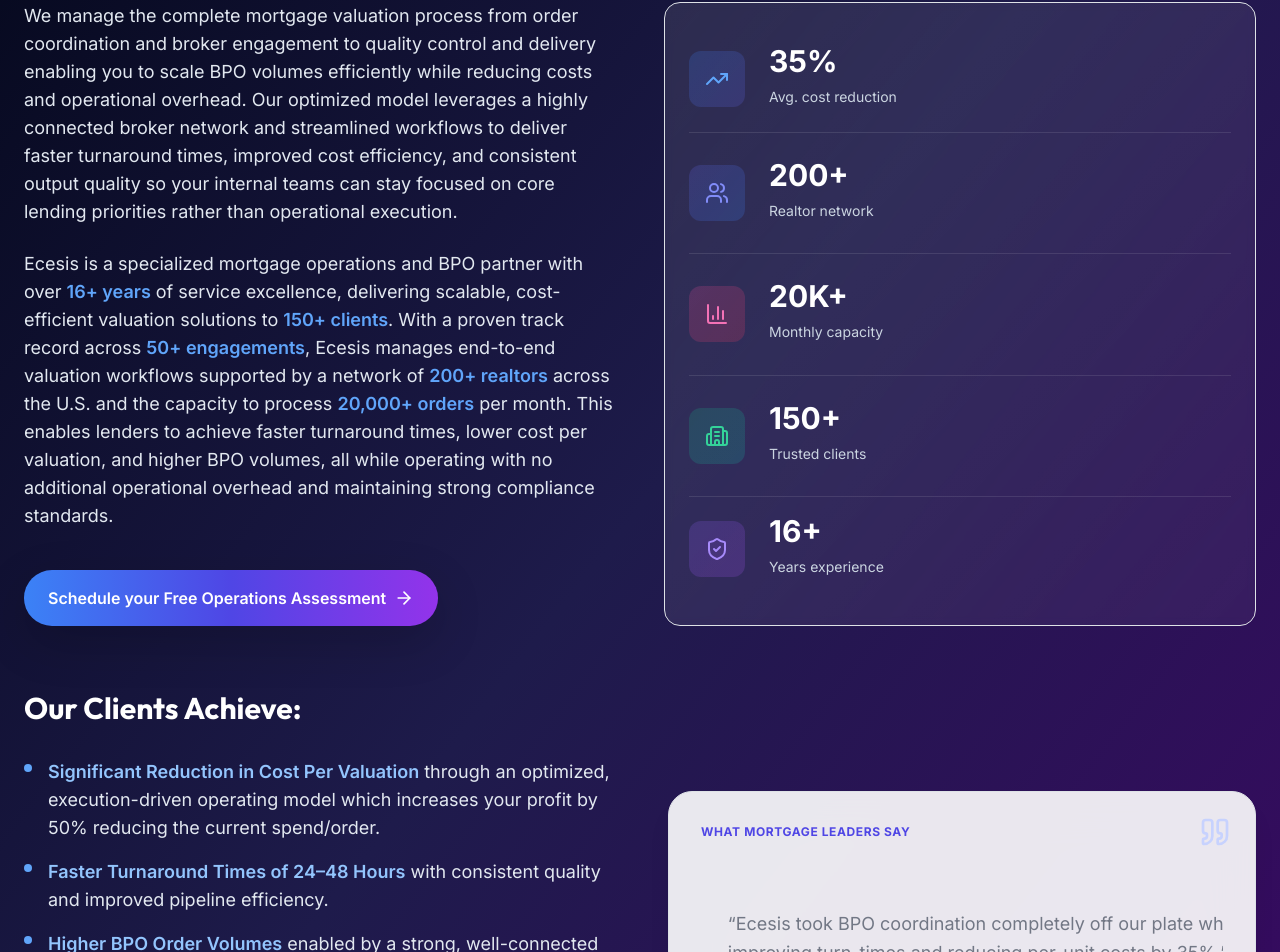
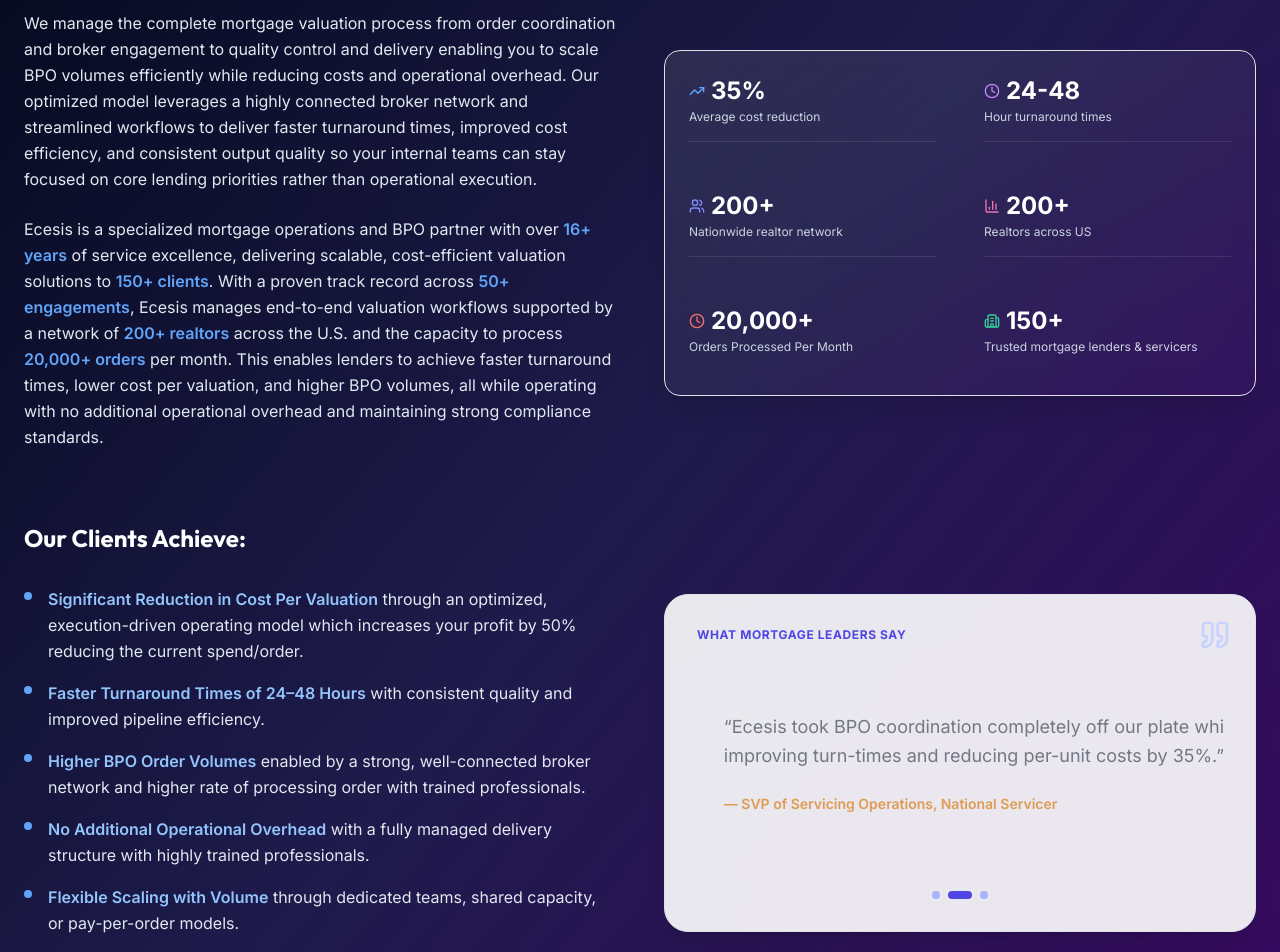
Before and after one commit to Hrishiii-s/demo-project, a Next.js app: page /services-details/b2b_bpo_valuation in a window 1280 px wide. Shown: the part 410-1362 px from the top of the page. Built offline with nearby package versions, Linux system fonts and the light colour scheme.

Commit message:
bpo hero

```diff
--- a/components/bpo/bpo_hero.jsx
+++ b/components/bpo/bpo_hero.jsx
@@ -1,4 +1,5 @@
 'use client';
+
 import { useEffect, useState } from 'react';
 import { motion, AnimatePresence } from 'framer-motion';
 import {
@@ -7,7 +8,6 @@
   TrendingUp,
   Clock,
   Users,
-  ShieldCheck,
   BarChart3,
   Building2,
 } from 'lucide-react';
@@ -79,11 +79,11 @@
       </motion.div>
 
       <div className="max-w-7xl mx-auto px-6">
-        {/* HERO HEADING */}
+        {/* ==================== HERO TITLE + SUBTITLE ==================== */}
         <motion.div
           initial={{ opacity: 0, y: 30 }}
           animate={{ opacity: 1, y: 0 }}
-          className="text-center mb-12"
+          className="text-center mb-16"
         >
           <h1 className="text-4xl lg:text-5xl font-bold text-white mb-4">
             Drive Higher BPO Volumes with <br />
@@ -92,14 +92,14 @@
             </span>
           </h1>
 
-          <p className="text-lg md:text-2xl text-balance font-semibold bg-gradient-to-r from-blue-300 via-indigo-300 to-purple-300 bg-clip-text text-transparent">
+          <p className="text-xl text-balance font-semibold bg-gradient-to-r from-blue-300 via-indigo-300 to-purple-300 bg-clip-text text-transparent max-w-4xl mx-auto">
             Outsource mortgage operations to boost BPO order volumes at reduced
             costs leveraging a robust, interconnected broker network without
             increasing operational overhead.
           </p>
         </motion.div>
 
-        {/* LEFT TEXT + RIGHT VISUAL SPLIT */}
+        {/* ==================== ROW 1: LEFT CONTENT + STATS CARD ==================== */}
         <div className="grid grid-cols-1 lg:grid-cols-2 gap-12 mb-16">
           {/* LEFT - Main Content */}
           <motion.div
@@ -107,158 +107,167 @@
             whileInView={{ opacity: 1, x: 0 }}
             viewport={{ once: true }}
             transition={{ duration: 0.5 }}
-            className="flex flex-col h-full"
           >
-            <div className="flex-1">
-              <p className="text-base lg:text-lg text-slate-200 mb-4 leading-relaxed">
+            <p className="text-base text-slate-200 mb-4 leading-relaxed">
               We manage the complete mortgage valuation process from order
-                coordination and broker engagement to quality control and
-                delivery enabling you to scale BPO volumes efficiently while
-                reducing costs and operational overhead. Our optimized model
-                leverages a highly connected broker network and streamlined
-                workflows to deliver faster turnaround times, improved cost
-                efficiency, and consistent output quality so your internal teams
-                can stay focused on core lending priorities rather than
-                operational execution.
+              coordination and broker engagement to quality control and delivery
+              enabling you to scale BPO volumes efficiently while reducing costs
+              and operational overhead. Our optimized model leverages a highly
+              connected broker network and streamlined workflows to deliver
+              faster turnaround times, improved cost efficiency, and consistent
+              output quality so your internal teams can stay focused on core
+              lending priorities rather than operational execution.
             </p>
 
-              <p className="text-base lg:text-lg text-slate-200 leading-relaxed">
+            <p className="text-base text-slate-200 leading-relaxed">
               Ecesis is a specialized mortgage operations and BPO partner with
               over{' '}
-                <span className="text-blue-400 font-semibold">16+ years</span>{' '}
-                of service excellence, delivering scalable, cost-efficient
-                valuation solutions to{' '}
-                <span className="text-blue-400 font-semibold">
-                  150+ clients
-                </span>
-                . With a proven track record across{' '}
+              <span className="text-blue-400 font-semibold">16+ years</span> of
+              service excellence, delivering scalable, cost-efficient valuation
+              solutions to{' '}
+              <span className="text-blue-400 font-semibold">150+ clients</span>.
+              With a proven track record across{' '}
               <span className="text-blue-400 font-semibold">
                 50+ engagements
               </span>
               , Ecesis manages end-to-end valuation workflows supported by a
               network of{' '}
-                <span className="text-blue-400 font-semibold">
-                  200+ realtors
-                </span>{' '}
+              <span className="text-blue-400 font-semibold">200+ realtors</span>{' '}
               across the U.S. and the capacity to process{' '}
               <span className="text-blue-400 font-semibold">
                 20,000+ orders
               </span>{' '}
               per month. This enables lenders to achieve faster turnaround
-                times, lower cost per valuation, and higher BPO volumes, all
-                while operating with no additional operational overhead and
-                maintaining strong compliance standards.
+              times, lower cost per valuation, and higher BPO volumes, all while
+              operating with no additional operational overhead and maintaining
+              strong compliance standards.
+            </p>
+          </motion.div>
+
+          {/* RIGHT - STATS CARD */}
+          <motion.div
+            initial={{ opacity: 0, x: 20 }}
+            whileInView={{ opacity: 1, x: 0 }}
+            viewport={{ once: true }}
+            transition={{ duration: 0.5, delay: 0.2 }}
+            className="flex items-start py-10"
+          >
+            <motion.div
+              whileHover={{ y: -3, scale: 1.01 }}
+              className="w-full bg-gradient-to-br from-white/10 via-white/5 to-purple-900/20 backdrop-blur-md rounded-2xl border border-white/20 p-6 shadow-xl overflow-hidden group"
+            >
+              {/* Background Glow Effect */}
+              <div className="absolute inset-0 bg-gradient-to-br from-blue-500/10 via-purple-500/10 to-pink-500/10 opacity-0 group-hover:opacity-100 transition-opacity duration-500 rounded-2xl" />
+
+              <div className="relative z-10">
+                <div className="grid grid-cols-2 gap-5">
+                  {/* Stat 1 */}
+                  <div className="border-b border-white/10 pb-2">
+                    <div className="flex items-center gap-1.5 mb-0.5">
+                      <TrendingUp className="w-4 h-4 text-blue-400" />
+                      <span className="text-2xl font-bold text-white">35%</span>
+                    </div>
+                    <p className="text-xs text-slate-300">
+                      Average cost reduction
                     </p>
                   </div>
 
-            <div className="mt-8">
-              <a
-                href="https://calendly.com/vishnu-vinayan-ecesistech/30-minute-meeting-clone"
-                target="_blank"
-                rel="noopener noreferrer"
-              >
-                <motion.button
-                  whileHover={{ scale: 1.05 }}
-                  whileTap={{ scale: 0.98 }}
-                  className="px-6 py-3 bg-gradient-to-r from-blue-500 via-indigo-600 to-purple-600 text-white rounded-full font-semibold inline-flex items-center shadow-lg hover:shadow-xl transition-shadow"
-                >
-                  Schedule your Free Operations Assessment
-                  <ArrowRight className="ml-2 w-5 h-5" />
-                </motion.button>
-              </a>
+                  {/* Stat 2 */}
+                  <div className="border-b border-white/10 pb-2">
+                    <div className="flex items-center gap-1.5 mb-0.5">
+                      <Clock className="w-4 h-4 text-purple-400" />
+                      <span className="text-2xl font-bold text-white">
+                        24-48
+                      </span>
                     </div>
-          </motion.div>
-
-          {/* RIGHT - Stats Card */}
-          <motion.div
-            initial={{ opacity: 0, x: -20 }}
-            whileInView={{ opacity: 1, x: 0 }}
-            viewport={{ once: true }}
-            transition={{ duration: 0.5 }}
-            className="h-full flex"
-          >
-            <motion.div
-              whileHover={{ y: -8, scale: 1.02 }}
-              className="w-full group bg-gradient-to-br from-white/10 to-white/5 backdrop-blur-sm rounded-2xl p-6 border border-white/20 hover:border-violet-400/70 transition-all duration-300 hover:shadow-xl hover:shadow-violet-500/40 flex flex-col"
-            >
-              <div className="flex flex-col h-full justify-between divide-y divide-white/10">
-                {/* Stat */}
-                <div className="flex items-center gap-4 py-3">
-                  <div className="p-3 bg-gradient-to-br from-blue-500/20 to-indigo-500/20 rounded-xl">
-                    <TrendingUp className="w-6 h-6 text-blue-400" />
-                  </div>
-                  <div>
-                    <p className="text-3xl font-bold text-white">35%</p>
-                    <p className="text-sm text-slate-300">
-                      Avg. cost reduction
+                    <p className="text-xs text-slate-300">
+                      Hour turnaround times
                     </p>
                   </div>
+
+                  {/* Stat 3 */}
+                  <div className="border-b border-white/10 pb-2">
+                    <div className="flex items-center gap-1.5 mb-0.5">
+                      <Users className="w-4 h-4 text-indigo-400" />
+                      <span className="text-2xl font-bold text-white">
+                        200+
+                      </span>
+                    </div>
+                    <p className="text-xs text-slate-300">
+                      Nationwide realtor network
+                    </p>
                   </div>
 
-                {/* Stat */}
-                {/* <div className="flex items-center gap-4 py-4">
-                  <div className="p-3 bg-gradient-to-br from-purple-500/20 to-pink-500/20 rounded-xl">
-                    <Clock className="w-6 h-6 text-purple-400" />
+                  {/* Stat 4 */}
+                  <div className="border-b border-white/10 pb-2">
+                    <div className="flex items-center gap-1.5 mb-0.5">
+                      <BarChart3 className="w-4 h-4 text-pink-400" />
+                      <span className="text-2xl font-bold text-white">
+                        200+
+                      </span>
                     </div>
-                  <div>
-                    <p className="text-3xl font-bold text-white">24–48</p>
-                    <p className="text-sm text-slate-300">Hour turnaround</p>
-                  </div>
-                </div> */}
-
-                {/* Stat */}
-                <div className="flex items-center gap-4 py-4">
-                  <div className="p-3 bg-gradient-to-br from-indigo-500/20 to-blue-500/20 rounded-xl">
-                    <Users className="w-6 h-6 text-indigo-400" />
-                  </div>
-                  <div>
-                    <p className="text-3xl font-bold text-white">200+</p>
-                    <p className="text-sm text-slate-300">Realtor network</p>
-                  </div>
+                    <p className="text-xs text-slate-300">Realtors across US</p>
                   </div>
 
-                {/* Stat */}
-                <div className="flex items-center gap-4 py-4">
-                  <div className="p-3 bg-gradient-to-br from-pink-500/20 to-rose-500/20 rounded-xl">
-                    <BarChart3 className="w-6 h-6 text-pink-400" />
+                  <div className=" border-white/10 pb-2">
+                    <div className="flex items-center gap-1.5 mb-0.5">
+                      <Clock className="w-4 h-4 text-red-400" />
+                      <span className="text-2xl font-bold text-white">
+                        20,000+
+                      </span>
                     </div>
-                  <div>
-                    <p className="text-3xl font-bold text-white">20K+</p>
-                    <p className="text-sm text-slate-300">Monthly capacity</p>
-                  </div>
+                    <p className="text-xs text-slate-300">
+                      Orders Processed Per Month
+                    </p>
                   </div>
 
-                {/* Stat */}
-                <div className="flex items-center gap-4 py-4">
-                  <div className="p-3 bg-gradient-to-br from-emerald-500/20 to-teal-500/20 rounded-xl">
-                    <Building2 className="w-6 h-6 text-emerald-400" />
+                  <div className=" border-white/10 pb-2">
+                    <div className="flex items-center gap-1.5 mb-0.5">
+                      <Building2 className="w-4 h-4 text-emerald-400" />
+                      <span className="text-2xl font-bold text-white">
+                        150+
+                      </span>
                     </div>
-                  <div>
-                    <p className="text-3xl font-bold text-white">150+</p>
-                    <p className="text-sm text-slate-300">Trusted clients</p>
-                  </div>
+                    <p className="text-xs text-slate-300">
+                      Trusted mortgage lenders & servicers
+                    </p>
                   </div>
 
-                {/* Stat */}
-                <div className="flex items-center gap-4 py-3">
-                  <div className="p-3 bg-gradient-to-br from-violet-500/20 to-purple-500/20 rounded-xl">
-                    <ShieldCheck className="w-6 h-6 text-violet-400" />
+                  {/* stat 5 */}
+                  {/* <div className="col-span-2 pt-1 mt-1">
+                    <div className="flex items-center gap-1.5 mb-0.5">
+                      <Clock className="w-3.5 h-3.5 text-emerald-400" />
+                      <span className="text-2xl font-bold text-white">
+                        20,000+
+                      </span>
                     </div>
-                  <div>
-                    <p className="text-3xl font-bold text-white">16+</p>
-                    <p className="text-sm text-slate-300">Years experience</p>
+                    <p className="text-[11px] text-slate-300 leading-tight">
+                      Orders Processed Per Month
+                    </p>
                   </div>
+
+                  <div className="col-span-2 pt-1 mt-1">
+                    <div className="flex items-center gap-1.5 mb-0.5">
+                      <Building2 className="w-3.5 h-3.5 text-emerald-400" />
+                      <span className="text-2xl  font-bold text-white">
+                        150+
+                      </span>
+                    </div>
+                    <p className="text-[11px] text-slate-300 leading-tight">
+                      Trusted mortgage lenders & servicers
+                    </p>
+                  </div> */}
                 </div>
               </div>
             </motion.div>
           </motion.div>
         </div>
 
-        {/* CLIENT RESULTS + TESTIMONIAL */}
-        <div className="grid grid-cols-1 lg:grid-cols-2 gap-14 mt-8 items-start">
-          {/* LEFT - CLIENT RESULTS */}
+        {/* ==================== ROW 2: OUR CLIENTS ACHIEVE + TESTIMONIAL ==================== */}
+        <div className="grid grid-cols-1 lg:grid-cols-2 gap-12 items-center">
+          {/* LEFT - Our Clients Achieve Bullets */}
           <div>
-            <h2 className="text-3xl font-bold text-white mb-8">
+            <h2 className="text-2xl font-bold text-white mb-8">
               Our Clients Achieve:
             </h2>
 
@@ -268,11 +277,11 @@
                 whileInView={{ opacity: 1, x: 0 }}
                 viewport={{ once: true }}
                 transition={{ duration: 0.4, delay: 0.1 }}
-                className="flex items-start gap-3 text-base md:text-lg leading-relaxed group"
+                className="flex items-start gap-3 text-base leading-relaxed"
               >
-                <span className="mt-1.5 h-2 w-2 rounded-full bg-blue-400 group-hover:bg-violet-400 transition-colors shrink-0" />
+                <span className="mt-1.5 h-2 w-2 rounded-full bg-blue-400 shrink-0" />
                 <span className="text-slate-200">
-                  <span className="font-semibold text-blue-300 group-hover:text-violet-300 transition-colors">
+                  <span className="font-semibold text-blue-300">
                     Significant Reduction in Cost Per Valuation
                   </span>
                   {
@@ -286,11 +295,11 @@
                 whileInView={{ opacity: 1, x: 0 }}
                 viewport={{ once: true }}
                 transition={{ duration: 0.4, delay: 0.2 }}
-                className="flex items-start gap-3 text-base md:text-lg leading-relaxed group"
+                className="flex items-start gap-3 text-base leading-relaxed"
               >
-                <span className="mt-1.5 h-2 w-2 rounded-full bg-blue-400 group-hover:bg-violet-400 transition-colors shrink-0" />
+                <span className="mt-1.5 h-2 w-2 rounded-full bg-blue-400 shrink-0" />
                 <span className="text-slate-200">
-                  <span className="font-semibold text-blue-300 group-hover:text-violet-300 transition-colors">
+                  <span className="font-semibold text-blue-300">
                     Faster Turnaround Times of 24–48 Hours
                   </span>
                   {' with consistent quality and improved pipeline efficiency.'}
@@ -302,11 +311,11 @@
                 whileInView={{ opacity: 1, x: 0 }}
                 viewport={{ once: true }}
                 transition={{ duration: 0.4, delay: 0.3 }}
-                className="flex items-start gap-3 text-base md:text-lg leading-relaxed group"
+                className="flex items-start gap-3 text-base leading-relaxed"
               >
-                <span className="mt-1.5 h-2 w-2 rounded-full bg-blue-400 group-hover:bg-violet-400 transition-colors shrink-0" />
+                <span className="mt-1.5 h-2 w-2 rounded-full bg-blue-400 shrink-0" />
                 <span className="text-slate-200">
-                  <span className="font-semibold text-blue-300 group-hover:text-violet-300 transition-colors">
+                  <span className="font-semibold text-blue-300">
                     Higher BPO Order Volumes
                   </span>
                   {
@@ -320,11 +329,11 @@
                 whileInView={{ opacity: 1, x: 0 }}
                 viewport={{ once: true }}
                 transition={{ duration: 0.4, delay: 0.4 }}
-                className="flex items-start gap-3 text-base md:text-lg leading-relaxed group"
+                className="flex items-start gap-3 text-base leading-relaxed"
               >
-                <span className="mt-1.5 h-2 w-2 rounded-full bg-blue-400 group-hover:bg-violet-400 transition-colors shrink-0" />
+                <span className="mt-1.5 h-2 w-2 rounded-full bg-blue-400 shrink-0" />
                 <span className="text-slate-200">
-                  <span className="font-semibold text-blue-300 group-hover:text-violet-300 transition-colors">
+                  <span className="font-semibold text-blue-300">
                     No Additional Operational Overhead
                   </span>
                   {
@@ -338,11 +347,11 @@
                 whileInView={{ opacity: 1, x: 0 }}
                 viewport={{ once: true }}
                 transition={{ duration: 0.4, delay: 0.5 }}
-                className="flex items-start gap-3 text-base md:text-lg leading-relaxed group"
+                className="flex items-start gap-3 text-base leading-relaxed"
               >
-                <span className="mt-1.5 h-2 w-2 rounded-full bg-blue-400 group-hover:bg-violet-400 transition-colors shrink-0" />
+                <span className="mt-1.5 h-2 w-2 rounded-full bg-blue-400 shrink-0" />
                 <span className="text-slate-200">
-                  <span className="font-semibold text-blue-300 group-hover:text-violet-300 transition-colors">
+                  <span className="font-semibold text-blue-300">
                     Flexible Scaling with Volume
                   </span>
                   {
@@ -356,11 +365,11 @@
                 whileInView={{ opacity: 1, x: 0 }}
                 viewport={{ once: true }}
                 transition={{ duration: 0.4, delay: 0.6 }}
-                className="flex items-start gap-3 text-base md:text-lg leading-relaxed group"
+                className="flex items-start gap-3 text-base leading-relaxed"
               >
-                <span className="mt-1.5 h-2 w-2 rounded-full bg-blue-400 group-hover:bg-violet-400 transition-colors shrink-0" />
+                <span className="mt-1.5 h-2 w-2 rounded-full bg-blue-400 shrink-0" />
                 <span className="text-slate-200">
-                  <span className="font-semibold text-blue-300 group-hover:text-violet-300 transition-colors">
+                  <span className="font-semibold text-blue-300">
                     Improved Compliance and Audit Readiness
                   </span>
                   {' with structured workflows and high-quality documentation.'}
@@ -369,8 +378,8 @@
             </ul>
           </div>
 
-          {/* RIGHT - TESTIMONIAL - Vertically Centered */}
-          <div className="relative bg-white/90 backdrop-blur-xl rounded-3xl shadow-xl border border-blue-200 hover:border-violet-300 transition-all duration-300 p-8 flex flex-col justify-center self-center h-auto">
+          {/* RIGHT - Testimonial Slider */}
+          <div className="relative bg-white/90 backdrop-blur-xl rounded-3xl shadow-xl border border-blue-200 p-8 flex flex-col">
             <p className="text-xs font-bold uppercase tracking-wider text-indigo-600 mb-4">
               What Mortgage Leaders Say
             </p>
@@ -413,6 +422,22 @@
               ))}
             </div>
           </div>
+          <div className="mt-8">
+            <a
+              href="https://calendly.com/vishnu-vinayan-ecesistech/30-minute-meeting-clone"
+              target="_blank"
+              rel="noopener noreferrer"
+            >
+              <motion.button
+                whileHover={{ scale: 1.05 }}
+                whileTap={{ scale: 0.98 }}
+                className="px-6 py-3 bg-gradient-to-r from-blue-500 via-indigo-600 to-purple-600 text-white rounded-full font-semibold inline-flex items-center shadow-lg hover:shadow-xl transition-shadow"
+              >
+                Schedule your Free Operations Assessment
+                <ArrowRight className="ml-2 w-5 h-5" />
+              </motion.button>
+            </a>
+          </div>
         </div>
       </div>
     </section>
```
Lines whose indentation alone changed are shown as unchanged.
